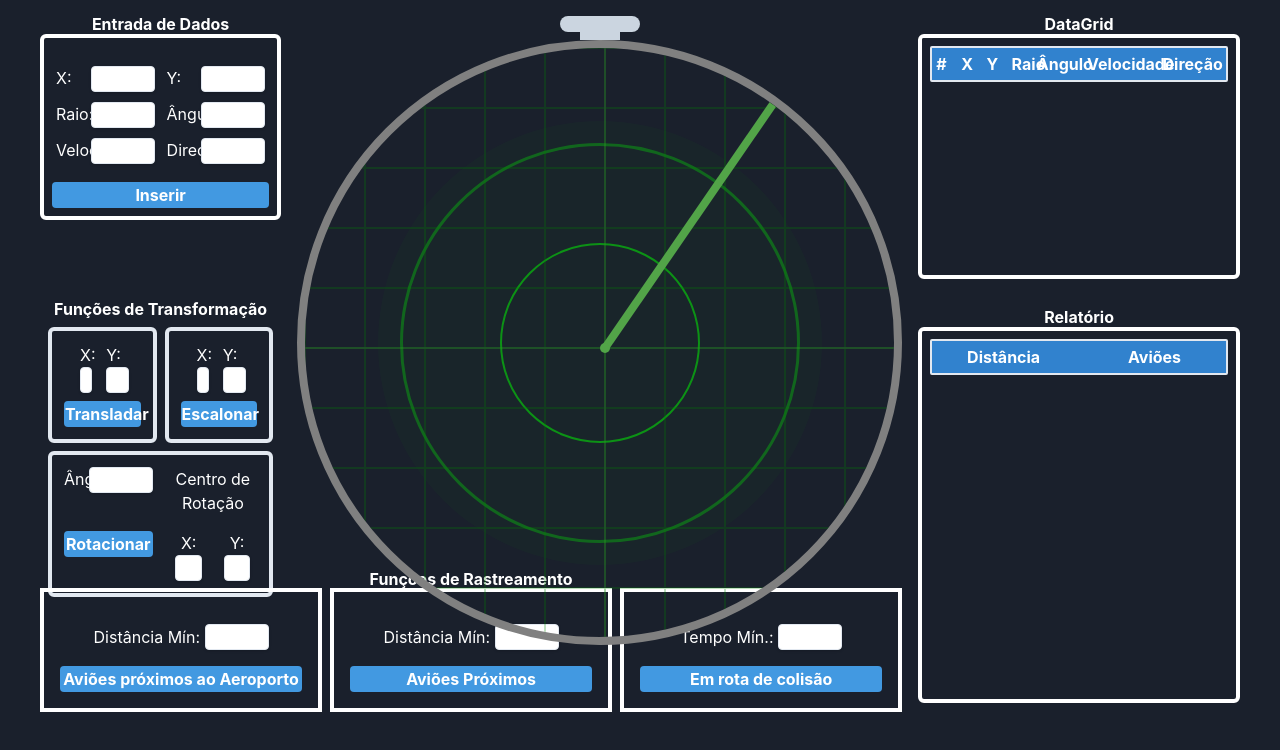
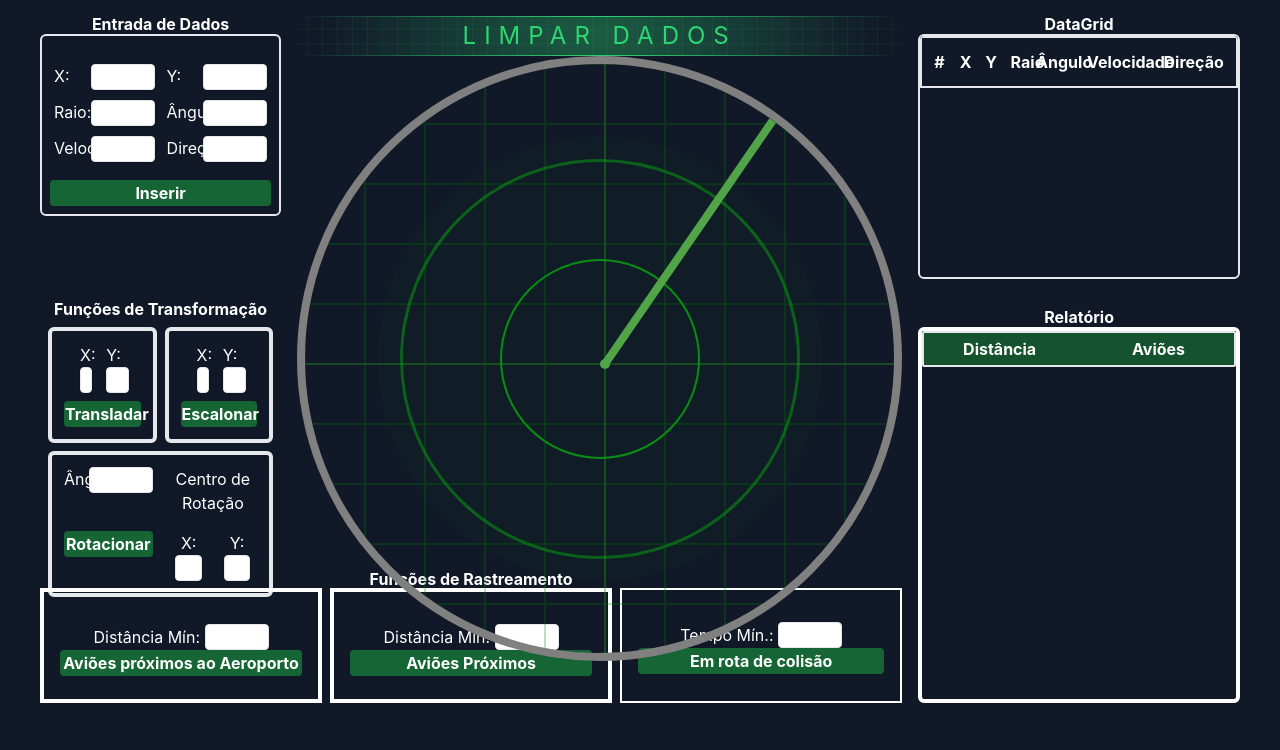
Before and after one commit to MarcioJRGodoi/Aviao-reacao, a React (Vite) app: page / in a window 1280 px wide. Shown: the top 750 px of the page. Built offline with nearby package versions, Linux system fonts and the light colour scheme.

Commit message:
feature > new menu

```diff
--- a/package.json
+++ b/package.json
@@ -29,9 +29,9 @@
     "eslint-plugin-react-refresh": "^0.4.13",
     "globals": "^15.11.0",
     "postcss": "^8.4.47",
-    "tailwindcss": "^1.4.6",
+    "tailwindcss": "^3.4.14",
     "typescript": "~5.6.2",
     "typescript-eslint": "^8.10.0",
-    "vite": "^5.4.9"
+    "vite": "^5.4.10"
   }
 }
--- /dev/null
+++ b/src/components/CSS/DataInput.css
@@ -0,0 +1,73 @@
+/* From Uiverse.io by Spacious74 */
+.bgblue {
+    background: linear-gradient(135deg, #fffffff5, #3a4b8a, #ffffff98);
+    padding: 1px;
+    border-radius: 1.2rem;
+    box-shadow: 0px 1rem 1.5rem -0.9rem #045c17e1;
+
+  }
+  .relative{
+    margin-top: 5px;
+  }
+  .card {
+    font-size: 1rem;
+    color: #bec4cf;
+    background: linear-gradient(135deg, #062719 0%, #161f1a 43%, #1a311c 100%);
+    padding: 1.5rem;
+    border-radius: 1.2rem;
+
+  }
+
+  .button {
+
+    /* in scss with just one variable i can change opacity with rgba(variable, opacity) but in css it's not possible so i have used three seperate variables */
+    /* with hue-rotate color can be changed */
+    --main-color: rgb(46, 213, 115);
+    --main-bg-color: rgba(46, 213, 116, 0.36);
+    --pattern-color: rgba(46, 213, 116, 0.073);
+
+    /* change this rotation value */
+    filter: hue-rotate(0deg);
+  text-align: center;
+
+    cursor: pointer;
+    text-transform: uppercase;
+    letter-spacing: 0.5rem;
+    background: radial-gradient(
+        circle,
+        var(--main-bg-color) 0%,
+        rgba(0, 0, 0, 0) 95%
+      ),
+      linear-gradient(var(--pattern-color) 1px, transparent 1px),
+      linear-gradient(to right, var(--pattern-color) 1px, transparent 1px);
+    background-size:
+      cover,
+      15px 15px,
+      15px 15px;
+    background-position:
+      center center,
+      center center,
+      center center;
+    border-image: radial-gradient(
+        circle,
+        var(--main-color) 0%,
+        rgba(0, 0, 0, 0) 100%
+      )
+      1;
+    border-width: 1px 0 1px 0;
+    color: var(--main-color);
+    padding: 1px 3px;
+    font-weight: 400;
+    font-size: 1.5rem;
+    transition: background-size 0.2s ease-in-out;
+  }
+
+  .button:hover {
+    background-size:
+      cover,
+      10px 10px,
+      10px 10px;
+  }
+  .button:active {
+    filter: hue-rotate(250deg);
+  }
--- /dev/null
+++ b/src/components/CSS/cssMenu.css
@@ -0,0 +1,52 @@
+.button {
+  /* in scss with just one variable i can change opacity with rgba(variable, opacity) but in css it's not possible so i have used three seperate variables */
+  /* with hue-rotate color can be changed */
+  --main-color: rgb(46, 213, 115);
+  --main-bg-color: rgba(46, 213, 116, 0.36);
+  --pattern-color: rgba(46, 213, 116, 0.073);
+
+  /* change this rotation value */
+  filter: hue-rotate(0deg);
+text-align: center;
+
+  cursor: pointer;
+  text-transform: uppercase;
+  letter-spacing: 0.5rem;
+  background: radial-gradient(
+      circle,
+      var(--main-bg-color) 0%,
+      rgba(0, 0, 0, 0) 95%
+    ),
+    linear-gradient(var(--pattern-color) 1px, transparent 1px),
+    linear-gradient(to right, var(--pattern-color) 1px, transparent 1px);
+  background-size:
+    cover,
+    15px 15px,
+    15px 15px;
+  background-position:
+    center center,
+    center center,
+    center center;
+  border-image: radial-gradient(
+      circle,
+      var(--main-color) 0%,
+      rgba(0, 0, 0, 0) 100%
+    )
+    1;
+  border-width: 1px 0 1px 0;
+  color: var(--main-color);
+  padding: 1px 3px;
+  font-weight: 400;
+  font-size: 1.5rem;
+  transition: background-size 0.2s ease-in-out;
+}
+
+.button:hover {
+  background-size:
+    cover,
+    10px 10px,
+    10px 10px;
+}
+.button:active {
+  filter: hue-rotate(250deg);
+}
--- a/src/components/DataGrid.tsx
+++ b/src/components/DataGrid.tsx
@@ -55,9 +55,9 @@ const DataGrid: React.FC<DataGridProps> = ({ positionPlane }) => {
   };
 
   return (
-    <div className="border-solid border-white border-4 rounded-md h-full overflow-y-scroll bg-gray-900 z-50">
-      <div className="sticky top-0 grid grid-cols-12 gap-4 bg-gray-900 z-50 p-2 text-white text-center font-bold overflow-y-scroll">
-        <div className="col-span-12 grid grid-cols-12 gap-4 p-1 border-2 rounded-sm text-white bg-blue-600 overflow-y-scroll">
+    <div className="border-solid border-green border-2 rounded-md h-full overflow-y-scroll bg-black-300 z-50">
+      <div className="sticky top-0 grid grid-cols-12 gap-4 bg-gray-900 z-50 p-2 text-white text-center font-bold border-2">
+        <div className="col-span-12 grid grid-cols-12 gap-4 p-1  rounded-sm text-white bg-grey-700 ">
           <div className="col-span-1">#</div>
           <div className="col-span-1">X</div>
           <div className="col-span-1">Y</div>
@@ -70,13 +70,13 @@ const DataGrid: React.FC<DataGridProps> = ({ positionPlane }) => {
         </div>
       </div>
 
-      <div className="grid grid-cols-12 gap-4 p-2 text-white text-center font-bold overflow-y-scroll">
+      <div className="grid grid-cols-12 gap-4 p-2 text-white text-center font-bold ">
         {planes.map((plane) => (
           // biome-ignore lint/a11y/useKeyWithClickEvents: <explanation>
           <div
             key={plane.id}
             onClick={() => (selectPlane(plane))}
-            className={`col-span-12 grid grid-cols-12 gap-4 p-1 cursor-pointer border-2 border-white ${positionPlane.checkIsSelected(plane) ? 'bg-white bg-opacity-50' : 'hover:bg-white hover:bg-opacity-25'
+            className={`border-t border-gray-300 my-2 col-span-12 leading-3 grid grid-cols-12 gap-4 p-1 cursor-pointer  border-white ${positionPlane.checkIsSelected(plane) ? 'bg-white bg-opacity-50' : 'hover:bg-white hover:bg-opacity-25'
               }`}
           >
             <div className="col-span-1">
--- a/src/components/DataInput.tsx
+++ b/src/components/DataInput.tsx
@@ -72,8 +72,8 @@ const DataInput: React.FC<DataInputProps> = ({ radar }) => {
   };
 
   return (
-    <div className="border-solid border-white border-4 rounded-md p-2">
-      <div className="p-1 my-4 grid grid-cols-2 gap-3 text-left">
+    <div className="border-solid border-green border-2 rounded-md p-2">
+      <div className="p-1 my-4 grid grid-cols-2 gap-3 text-left shadow-zinc-800">
         <div className="relative">
           {/* biome-ignore lint/a11y/noLabelWithoutControl: <explanation> */}
           <label className="text-white">X: </label>
@@ -147,7 +147,7 @@ const DataInput: React.FC<DataInputProps> = ({ radar }) => {
       <div>
         {/* biome-ignore lint/a11y/useButtonType: <explanation> */}
         <button
-          className="w-full bg-blue-500 hover:bg-blue-700 text-white font-bold rounded"
+         className="w-full bg-green-800 hover:bg-blue-700 text-white font-bold rounded"
           onClick={insertAirplane}
         >
           Inserir
--- a/src/components/Menu.tsx
+++ b/src/components/Menu.tsx
@@ -9,7 +9,7 @@ import DataGrid from './DataGrid';
 import Report from './Report';
 import { PositionPlanesService } from '../services/positionPlanesService';
 import { LogicService } from '../services/logicService';
-
+import './CSS/cssMenu.css';
 const Menu: React.FC = () => {
   const [state, setState] = useState<'initial' | 'final'>('initial');
 
@@ -38,12 +38,15 @@ const Menu: React.FC = () => {
         </div>
         <div className="row-span-4 col-span-6">
           {/* biome-ignore lint/a11y/useKeyWithClickEvents: <explanation> */}
-          <div
-            className={`w-20 h-4 bg-gray-400 mx-auto rounded-lg cursor-pointer ${state === 'final' ? 'animate-pressButton' : ''}`}
-            onClick={changeState}
-          />
+
           {/* biome-ignore lint/style/useSelfClosingElements: <explanation> */}
-          <div className="w-10 h-2 bg-gray-400 mx-auto"></div>
+
+
+            <div  className="button" onClick={changeState}>
+          Limpar Dados
+
+            </div>
+
           <Radar positionPlane={positionPlanes} />
         </div>
         <div className="row-span-2 col-span-6">
--- a/src/components/Report.tsx
+++ b/src/components/Report.tsx
@@ -32,14 +32,14 @@ const ReportComponent: React.FC<RadarProps> = ({ positionPlane }) => {
 
   return (
     <div className="border-solid border-white border-4 rounded-md h-full overflow-y-scroll bg-gray-900 z-50">
-      <div className="sticky top-0 grid grid-cols-12 gap-4 bg-gray-900 z-50 p-2 text-white text-center font-bold overflow-y-scroll">
-        <div className="sticky top-0 col-span-12 grid grid-cols-12 gap-4 p-1 border-2 rounded-sm text-white bg-blue-600 overflow-y-scroll">
+      <div className="sticky top-0 grid grid-cols-12 gap-4 bg-gray-900 z-50  text-white text-center font-bold ">
+        <div className="sticky top-0 col-span-12 grid grid-cols-12 gap-4 p-1 border-2 rounded-sm text-white bg-green-900 ">
           <div className="col-span-6">Distância</div>
           <div className="col-span-6">Aviões</div>
         </div>
       </div>
 
-      <div className="grid grid-cols-12 gap-4 p-2 text-white text-center font-bold overflow-y-scroll">
+      <div className="grid grid-cols-12 gap-4 p-2 text-white text-center font-bold ">
         {trackingData.map((tracking, index) => (
           // biome-ignore lint/suspicious/noArrayIndexKey: <explanation>
           <div key={index} className="overflow-y-scroll col-span-12 grid grid-cols-12 p-1 cursor-pointer border-2 border-white text-white">
--- a/src/components/TrankingFunction.tsx
+++ b/src/components/TrankingFunction.tsx
@@ -71,7 +71,7 @@ const TrackingFunctionComponent: React.FC<TransformationFunctionProps> = ({
 			<div className="col-span-4 border-4 p-4 border-white">
 				<div className="grid grid-rows-2 text-center mt-4">
 					<div>
-						{/* biome-ignore lint/a11y/noLabelWithoutControl: <explanation> */}
+
 						<label className="text-white">Distância Mín: </label>
 						<input
 							className="w-16 shadow appearance-none border rounded text-gray-700 focus:outline-none focus:shadow-outline"
@@ -80,9 +80,9 @@ const TrackingFunctionComponent: React.FC<TransformationFunctionProps> = ({
 							onChange={(e) => setDistanAirport(Number(e.target.value))}
 						/>
 					</div>
-					{/* biome-ignore lint/a11y/useButtonType: <explanation> */}
+
 					<button
-						className="mx-auto mt-2 w-full bg-blue-500 hover:bg-blue-700 text-white font-bold rounded"
+						  className="w-full bg-green-800 hover:bg-blue-700 text-white font-bold rounded"
 						onClick={handleAirpotDistance}
 					>
 						Aviões próximos ao Aeroporto
@@ -93,7 +93,7 @@ const TrackingFunctionComponent: React.FC<TransformationFunctionProps> = ({
 			<div className="col-span-4 border-4 p-4 border-white">
 				<div className="grid grid-rows-2 text-center mt-4">
 					<div>
-						{/* biome-ignore lint/a11y/noLabelWithoutControl: <explanation> */}
+
 						<label className="text-white">Distância Mín: </label>
 						<input
 							className="w-16 shadow appearance-none border rounded text-gray-700 focus:outline-none focus:shadow-outline"
@@ -102,9 +102,9 @@ const TrackingFunctionComponent: React.FC<TransformationFunctionProps> = ({
 							onChange={(e) => setDistanNearly(Number(e.target.value))}
 						/>
 					</div>
-					{/* biome-ignore lint/a11y/useButtonType: <explanation> */}
+
 					<button
-						className="mx-auto mt-2 w-full bg-blue-500 hover:bg-blue-700 text-white font-bold rounded"
+						  className="w-full bg-green-800 hover:bg-blue-700 text-white font-bold rounded"
 						onClick={handleNearlyPlanes}
 					>
 						Aviões Próximos
@@ -112,7 +112,7 @@ const TrackingFunctionComponent: React.FC<TransformationFunctionProps> = ({
 				</div>
 			</div>
 
-			<div className="col-span-4 border-4 p-4 border-white">
+			<div className="col-span-4 border-solid border-green border-2 p-4 border-white">
 				<div className="grid grid-rows-2 text-center mt-4">
 					<div>
 						{/* biome-ignore lint/a11y/noLabelWithoutControl: <explanation> */}
@@ -126,7 +126,7 @@ const TrackingFunctionComponent: React.FC<TransformationFunctionProps> = ({
 					</div>
 					{/* biome-ignore lint/a11y/useButtonType: <explanation> */}
 					<button
-						className="mx-auto mt-2 w-full bg-blue-500 hover:bg-blue-700 text-white font-bold rounded"
+						  className="w-full bg-green-800 hover:bg-blue-700 text-white font-bold rounded"
 						onClick={handleColisionTime}
 					>
 						Em rota de colisão
--- a/src/components/TransformationFunction.tsx
+++ b/src/components/TransformationFunction.tsx
@@ -90,7 +90,7 @@ const TransformationFunction: React.FC<TransformationFunctionProps> = ({ positio
           </div>
           <div className="col-span-2">
             {/* biome-ignore lint/a11y/useButtonType: <explanation> */}
-            <button className="w-full bg-blue-500 hover:bg-blue-700 text-white font-bold rounded" onClick={translate}>
+            <button   className="w-full bg-green-800 hover:bg-blue-700 text-white font-bold rounded" onClick={translate}>
               Transladar
             </button>
           </div>
@@ -122,7 +122,7 @@ const TransformationFunction: React.FC<TransformationFunctionProps> = ({ positio
           </div>
           <div className="col-span-2">
             {/* biome-ignore lint/a11y/useButtonType: <explanation> */}
-            <button className="w-full bg-blue-500 hover:bg-blue-700 text-white font-bold rounded" onClick={stagger}>
+            <button   className="w-full bg-green-800 hover:bg-blue-700 text-white font-bold rounded" onClick={stagger}>
               Escalonar
             </button>
           </div>
@@ -149,7 +149,7 @@ const TransformationFunction: React.FC<TransformationFunctionProps> = ({ positio
 
           <div>
             {/* biome-ignore lint/a11y/useButtonType: <explanation> */}
-            <button className="w-full bg-blue-500 hover:bg-blue-700 text-white font-bold rounded" onClick={rotate}>
+            <button   className="w-full bg-green-800 hover:bg-blue-700 text-white font-bold rounded" onClick={rotate}>
               Rotacionar
             </button>
           </div>
```
Also changed, not shown: 1 other file (tests, documents, lock files or other folders).
